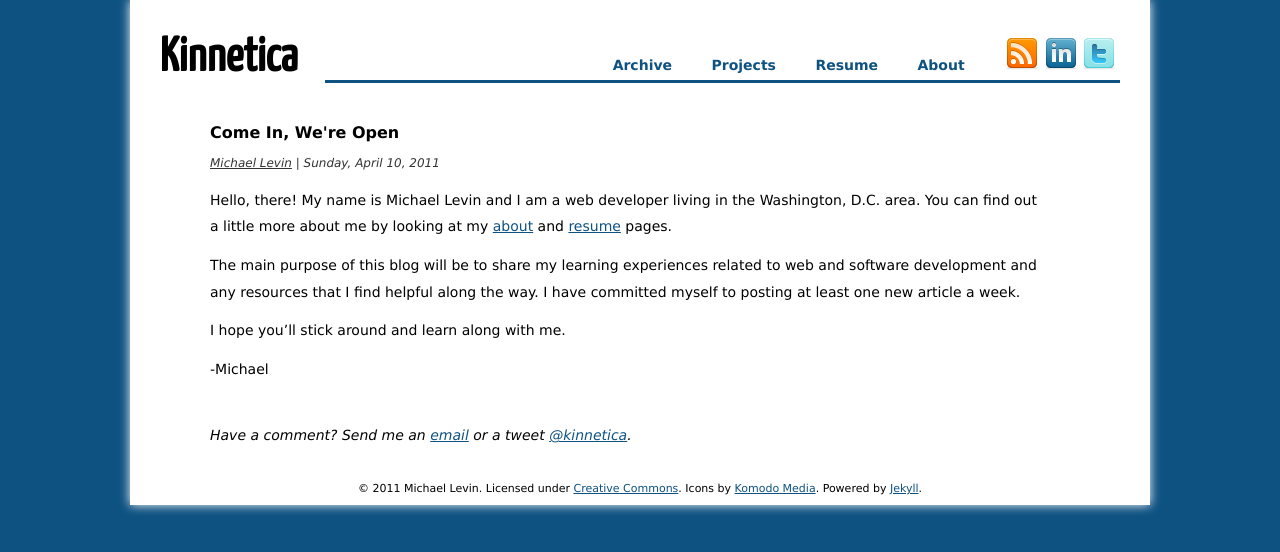
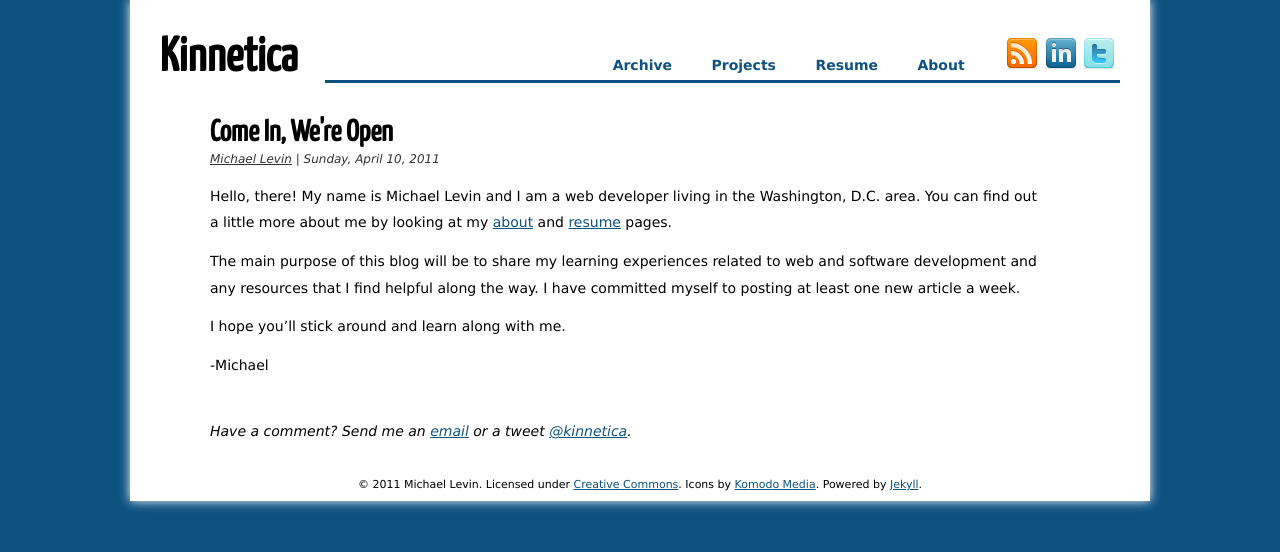
Before and after one commit to kinnetica/kinnetica.com, a Jekyll site: the page built from _posts/2011-04-10-come-in-we-are-open.markdown, in a window 1280 px wide. Shown: the top 552 px of the page. Built offline with Jekyll 4.4.1, drawn with Linux system fonts in a browser that asks for light colours; Markdown is read by kramdown in place of the engine named in the settings.

Commit message:
fix incorrect font for header for single post page

```diff
--- a/_layouts/post.html
+++ b/_layouts/post.html
@@ -2,7 +2,7 @@
 layout: default
 ---
 <div class="single-post">
-  <h2>{{ page.title }}</h2>
+  <h2 class="internal">{{ page.title }}</h2>
   <p class="date-sub-head"><a href="/about">Michael Levin</a> | {{ page.date | date: "%A, %B %d, %Y" }}</p>
   <p>{{ content }}</p>
 </div>
--- a/css/style.css
+++ b/css/style.css
@@ -111,6 +111,12 @@ em {
 
 .post-footer {
   font-style: italic;
+}
+
+.single-post h2 {
+  font-family: 'Yanone Kaffeesatz';
+  font-size: 30px;
+  margin: 0;
 }
 
 .post h2 {
```
